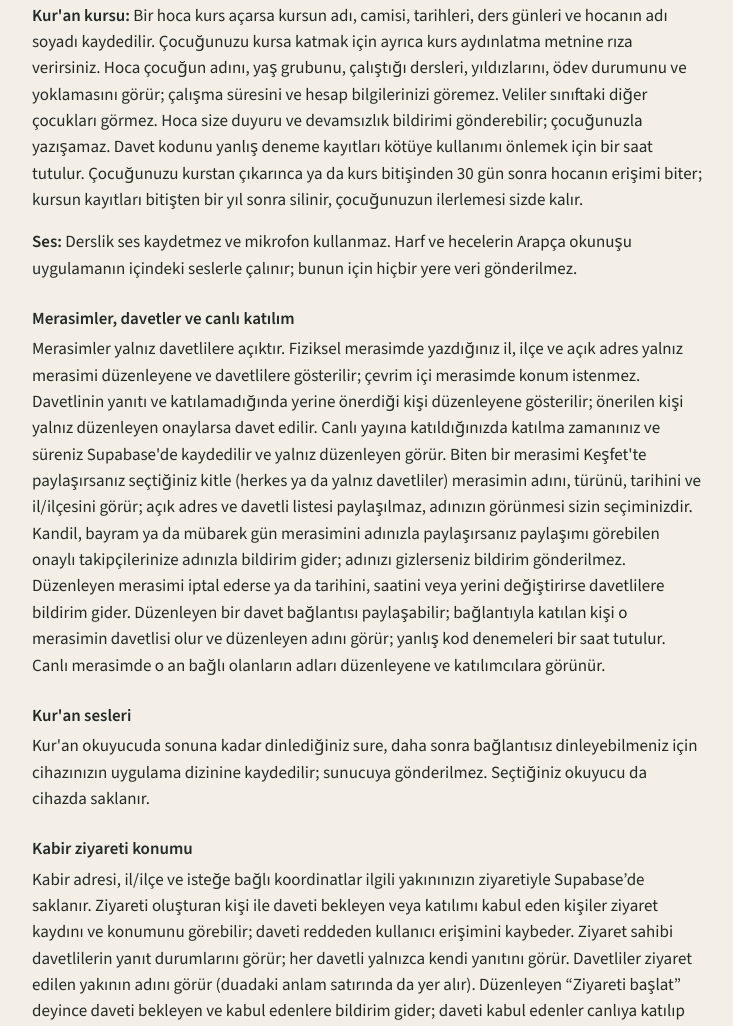
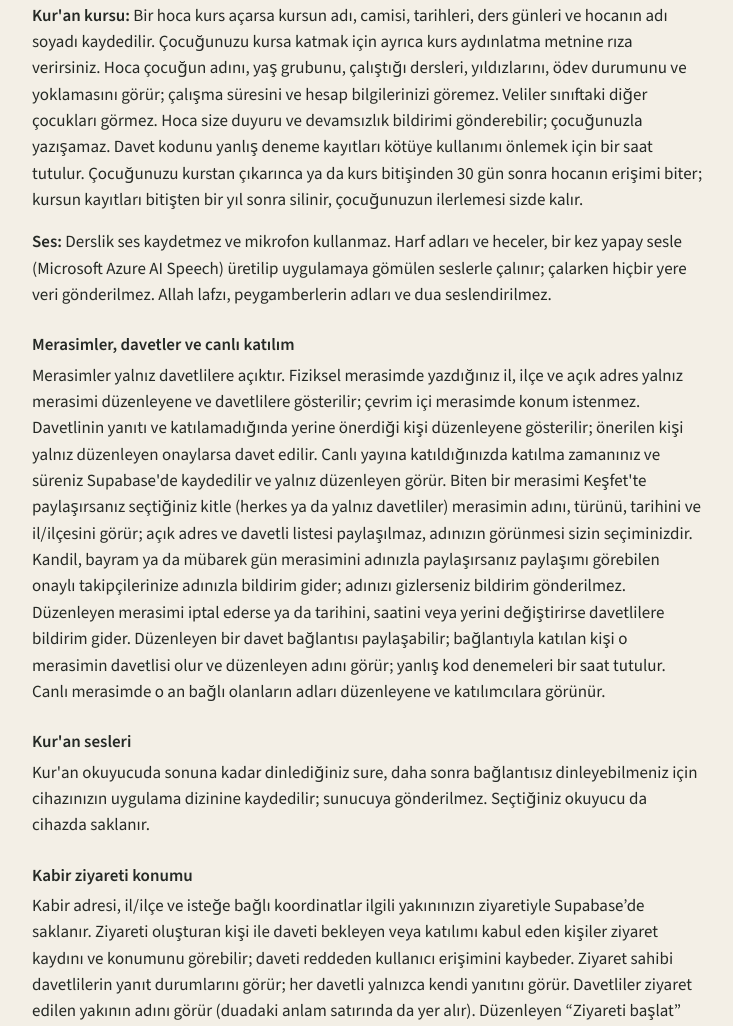
Before and after one commit to YASINF/dinimerasim-docs, a plain HTML site: page privacy-policy.html in a window 1280 px wide. Shown: the part 8087-9113 px from the top of the page, without its empty margins (272-1005 px from the left). Drawn offline with nearby package versions, Linux system fonts and the light colour scheme.

Commit message:
Derslik: harf ve hece sesleri yapay sesle (Azure), kutsal adlar seslendirilmez

```diff
--- a/privacy-policy.html
+++ b/privacy-policy.html
@@ -314,7 +314,7 @@
 <p><strong>Derslik bölümü uygulamada kademeli olarak açılır; açıldığında aşağıdaki kurallar geçerlidir.</strong> Çocuğunuzun hesabı olmaz: velisi olduğunuz çocuk için yalnız adını ve yaş grubunu kaydedersiniz. İlk çocuğu eklemeden önce aydınlatma metnini okur ve açık rıza verirsiniz; rızanın konusu, metin sürümü ve zamanı saklanır. Verdiğiniz ödevler, çocuğunuzun teslimleri (yıldız, çalışma süresi, teslim saati), ders ilerlemesi ve çıkartmaları hesabınıza bağlı olarak Supabase'de saklanır ve yalnız size açıktır. Teslim bildirimi size gider; çocuk modu açıkken bildirime dokunmak yetişkin ekranlarını açmaz.</p>
 <p><strong>Çocuk modu:</strong> Uygulama içi bir kilittir; telefonu kilitlemez. PIN'i yalnız cihazınızda saklanır. PIN'i unutursanız kimliğiniz telefonunuzun kendi kilidiyle (Face ID, parmak izi ya da cihaz şifresi) doğrulanır; uygulama yalnız "doğrulandı" yanıtını alır, biyometrik veriniz uygulamaya ya da sunucuya gelmez. Çocuk modunda reklam gösterilmez ve başka bölümler açılmaz.</p>
 <p><strong>Kur'an kursu:</strong> Bir hoca kurs açarsa kursun adı, camisi, tarihleri, ders günleri ve hocanın adı soyadı kaydedilir. Çocuğunuzu kursa katmak için ayrıca kurs aydınlatma metnine rıza verirsiniz. Hoca çocuğun adını, yaş grubunu, çalıştığı dersleri, yıldızlarını, ödev durumunu ve yoklamasını görür; çalışma süresini ve hesap bilgilerinizi göremez. Veliler sınıftaki diğer çocukları görmez. Hoca size duyuru ve devamsızlık bildirimi gönderebilir; çocuğunuzla yazışamaz. Davet kodunu yanlış deneme kayıtları kötüye kullanımı önlemek için bir saat tutulur. Çocuğunuzu kurstan çıkarınca ya da kurs bitişinden 30 gün sonra hocanın erişimi biter; kursun kayıtları bitişten bir yıl sonra silinir, çocuğunuzun ilerlemesi sizde kalır.</p>
-<p><strong>Ses:</strong> Derslik ses kaydetmez ve mikrofon kullanmaz. Harf ve hecelerin Arapça okunuşu uygulamanın içindeki seslerle çalınır; bunun için hiçbir yere veri gönderilmez.</p>
+<p><strong>Ses:</strong> Derslik ses kaydetmez ve mikrofon kullanmaz. Harf adları ve heceler, bir kez yapay sesle (Microsoft Azure AI Speech) üretilip uygulamaya gömülen seslerle çalınır; çalarken hiçbir yere veri gönderilmez. Allah lafzı, peygamberlerin adları ve dua seslendirilmez.</p>
 
 <h3>Merasimler, davetler ve canlı katılım</h3>
 <p>Merasimler yalnız davetlilere açıktır. Fiziksel merasimde yazdığınız il, ilçe ve açık adres yalnız merasimi düzenleyene ve davetlilere gösterilir; çevrim içi merasimde konum istenmez. Davetlinin yanıtı ve katılamadığında yerine önerdiği kişi düzenleyene gösterilir; önerilen kişi yalnız düzenleyen onaylarsa davet edilir. Canlı yayına katıldığınızda katılma zamanınız ve süreniz Supabase'de kaydedilir ve yalnız düzenleyen görür. Biten bir merasimi Keşfet'te paylaşırsanız seçtiğiniz kitle (herkes ya da yalnız davetliler) merasimin adını, türünü, tarihini ve il/ilçesini görür; açık adres ve davetli listesi paylaşılmaz, adınızın görünmesi sizin seçiminizdir. Kandil, bayram ya da mübarek gün merasimini adınızla paylaşırsanız paylaşımı görebilen onaylı takipçilerinize adınızla bildirim gider; adınızı gizlerseniz bildirim gönderilmez. Düzenleyen merasimi iptal ederse ya da tarihini, saatini veya yerini değiştirirse davetlilere bildirim gider. Düzenleyen bir davet bağlantısı paylaşabilir; bağlantıyla katılan kişi o merasimin davetlisi olur ve düzenleyen adını görür; yanlış kod denemeleri bir saat tutulur. Canlı merasimde o an bağlı olanların adları düzenleyene ve katılımcılara görünür.</p>
```
